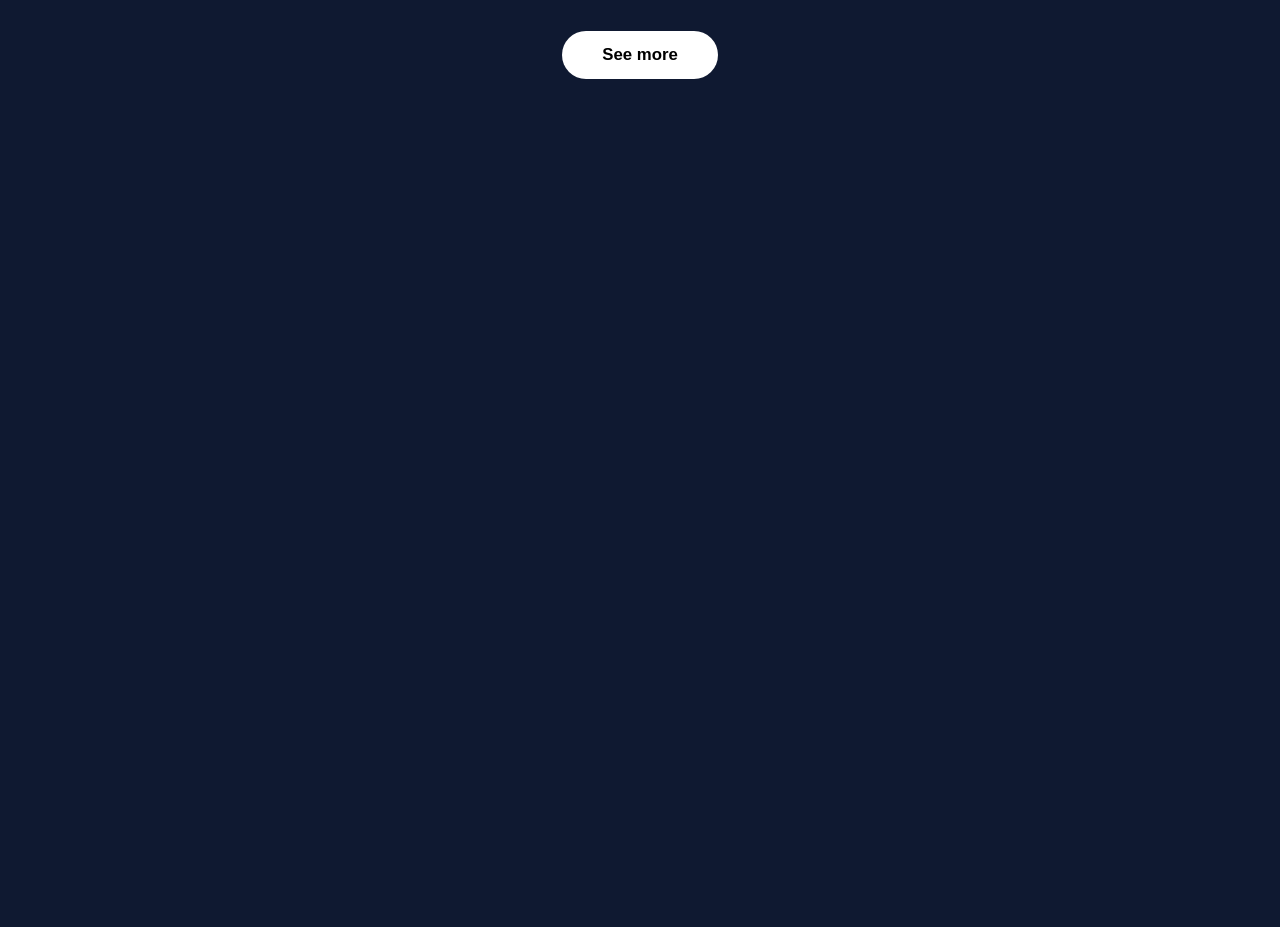
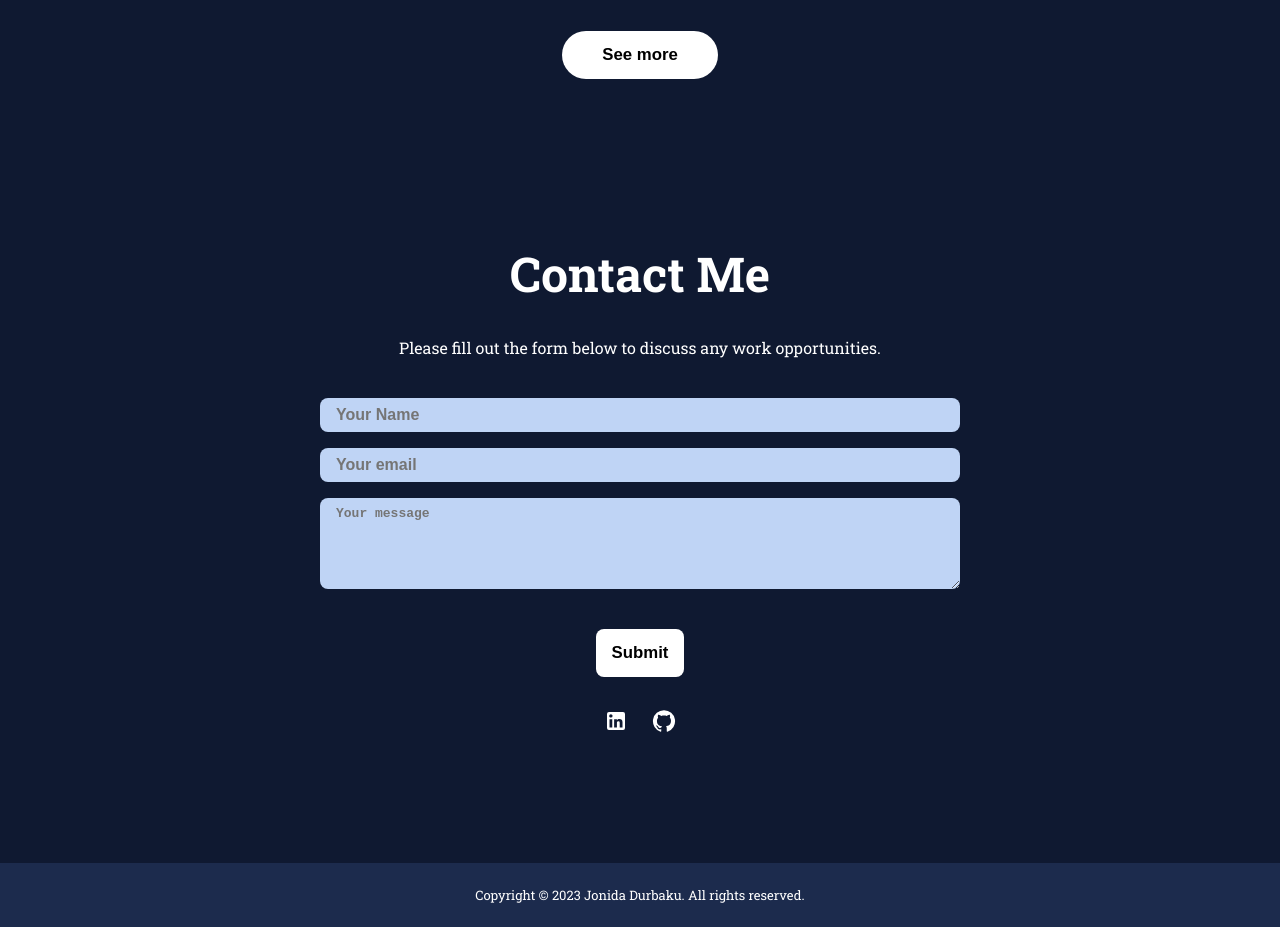
Before and after one commit to jonida19/Portofolio, a React (Create React App) app: page / in a window 1280 px wide. Shown: the part 2400-3327 px from the top of the page. Before the commit the page ends 2527 px from the top, so only its background shows below. Built offline with nearby package versions, Linux system fonts and the light colour scheme.

Commit message:
added footer and contact me form

```diff
--- a/src/App.js
+++ b/src/App.js
@@ -2,6 +2,8 @@ import Navbar from "./components/NavBar/Navbar";
 import Introduction from "./components/Intro/Introduction";
 import Skills from "./components/Skills/Skills";
 import Projects from "./components/Works/Projects";
+import Contact from "./components/Contact/Contact";
+import Footer from "./components/Footer/Footer";
 
 function App() {
   return (
@@ -10,6 +12,8 @@ function App() {
       <Introduction />
       <Skills />
       <Projects />
+      <Contact />
+      <Footer />
     </div>
   );
 }
--- /dev/null
+++ b/src/components/Contact/Contact.jsx
@@ -0,0 +1,26 @@
+import React from 'react'
+import "../Contact/contact.css"
+import LinkedInIcon from '@mui/icons-material/LinkedIn';
+import GitHubIcon from '@mui/icons-material/GitHub';
+
+const Contact = () => {
+  return (
+    <section id="contactPage">
+      <h1 className="contactPageTitle">Contact Me</h1>
+      <span className="contactDesc">Please fill out the form below to discuss any work opportunities.</span>
+      <form className="contactForm">
+        <input type="text" className="name" placeholder='Your Name'/>
+        <input type="email" className="email" placeholder='Your email'/>
+        <textarea className="msg" name="message" rows="5" placeholder='Your message '></textarea>
+        <button type= "submit" value="send" className="submitBtn">Submit</button>
+        <div className="links">
+            {/* the social media icons */}
+            <LinkedInIcon className='link'/>
+            <GitHubIcon className='link'/>
+        </div>
+      </form>
+    </section>
+  )
+}
+
+export default Contact
--- /dev/null
+++ b/src/components/Contact/contact.css
@@ -0,0 +1,81 @@
+#contactPage {
+    min-height: calc(100vh - 4rem);
+    width: 100vw;
+    max-width: 60rem;
+    margin: 0 auto;
+    text-align: center;
+    display: flex;
+    flex-direction: column;
+    align-items: center;
+    justify-content: center;
+}
+
+.contactPageTitle {
+    font-size: 3rem;
+    margin-bottom: 1rem;
+}
+
+.contactDesc {
+    padding: 1rem;
+    font-size: medium;
+    font-weight: 300;
+}
+
+.contactForm {
+    margin: 1rem;
+    display: flex;
+    flex-direction: column;
+    justify-content: center;
+    align-items: center;
+    width: 90vw;
+    max-width: 60rem;
+}
+
+.name, .email, .msg {
+    font-size: medium;
+    width: 100%;
+    max-width: 40rem;
+    margin: 0.5rem;
+    padding: 0.5rem 1rem;
+    border: none;
+    font-weight: 600;
+    border-radius: 0.5rem;
+    background: #bfd4f5;
+    outline: none;
+    transition: border-color 0.3s ease-in-out;
+}
+
+.name:focus, .email:focus, .msg:focus {
+    box-shadow: 0 0 20px #f4b268;
+}
+
+
+.submitBtn {
+    border: none;
+    height: 3rem;
+    background: white;
+    color: black;
+    display: flex;
+    align-items: center;
+    justify-content: center;
+    padding: 0 1rem;
+    border-radius: 0.5rem;
+    transition: box-shadow 0.3s;
+    font-weight: 600;
+    font-size: 1.05rem;
+    margin: 2rem;
+}
+
+.submitBtn:hover{
+    box-shadow: 0 0 15px #f4b268;
+}
+
+.links {
+    display: flex;
+    flex-wrap: wrap;
+}
+
+.link {
+    object-fit: cover;
+    margin: 0 0.75rem;
+}
--- /dev/null
+++ b/src/components/Footer/Footer.jsx
@@ -0,0 +1,12 @@
+import React from 'react'
+import "../Footer/footer.css"
+
+const Footer = () => {
+  return (
+    <footer className='footer'>
+        Copyright &#169; 2023 Jonida Durbaku. All rights reserved.
+    </footer>
+  )
+}
+
+export default Footer
--- /dev/null
+++ b/src/components/Footer/footer.css
@@ -0,0 +1,10 @@
+.footer {
+    width: 100vw;
+    height: 4rem;
+    background: #1c2b4d;;
+    display: flex;
+    align-items: center;
+    justify-content: center;
+    font-weight: 300;
+    font-size: small;
+}
--- a/src/components/Intro/introduction.css
+++ b/src/components/Intro/introduction.css
@@ -63,7 +63,7 @@
 }
 
 .btn:hover {
-    box-shadow: 0 0 10px #f4b268;
+    box-shadow: 0 0 15px #f4b268;
 }
 
 
--- a/src/components/NavBar/navbar.css
+++ b/src/components/NavBar/navbar.css
@@ -47,5 +47,5 @@
 }
 
 .desktopMenuButton:hover{
-    box-shadow: 0 0 10px #f4b268;
+    box-shadow: 0 0 20px #f4b268;
 }
```
